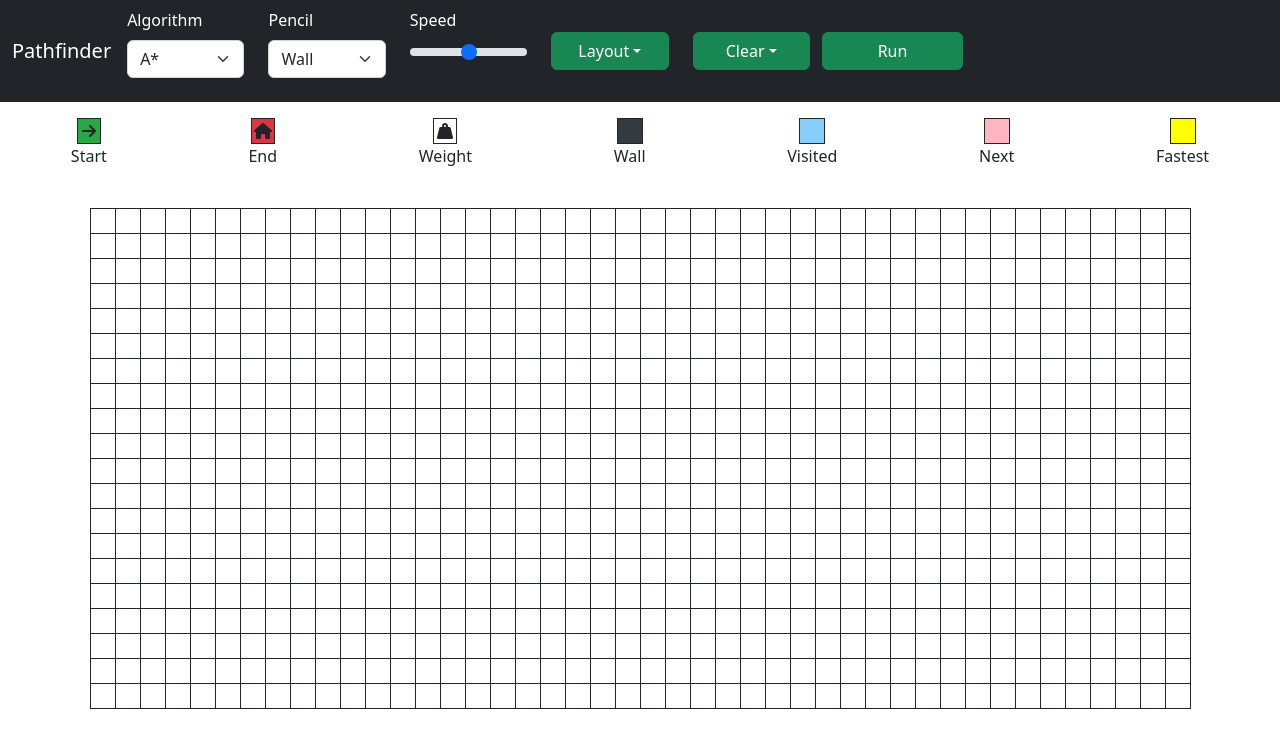
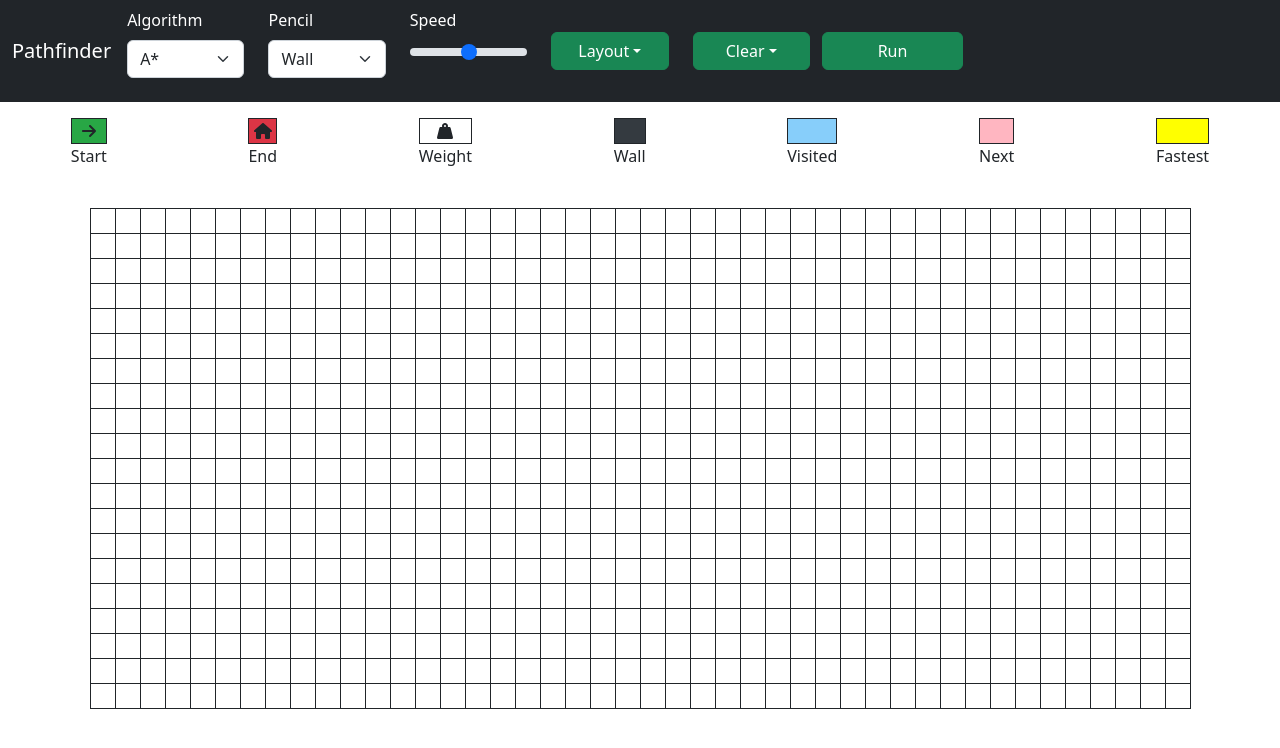
Before and after one commit to 99061142/Pathfinding, a React (Create React App) app: page / in a window 1280 px wide. Shown: the top 748 px of the page. Built offline with nearby package versions, Linux system fonts and the light colour scheme.

Commit message:
Moved styling to element itself

```diff
--- a/src/app.css
+++ b/src/app.css
@@ -1,7 +1,3 @@
-.cellInformation .cell {
-    max-width: 24px;
-}
-
 .cell {
     padding: 12px;
 }
```
